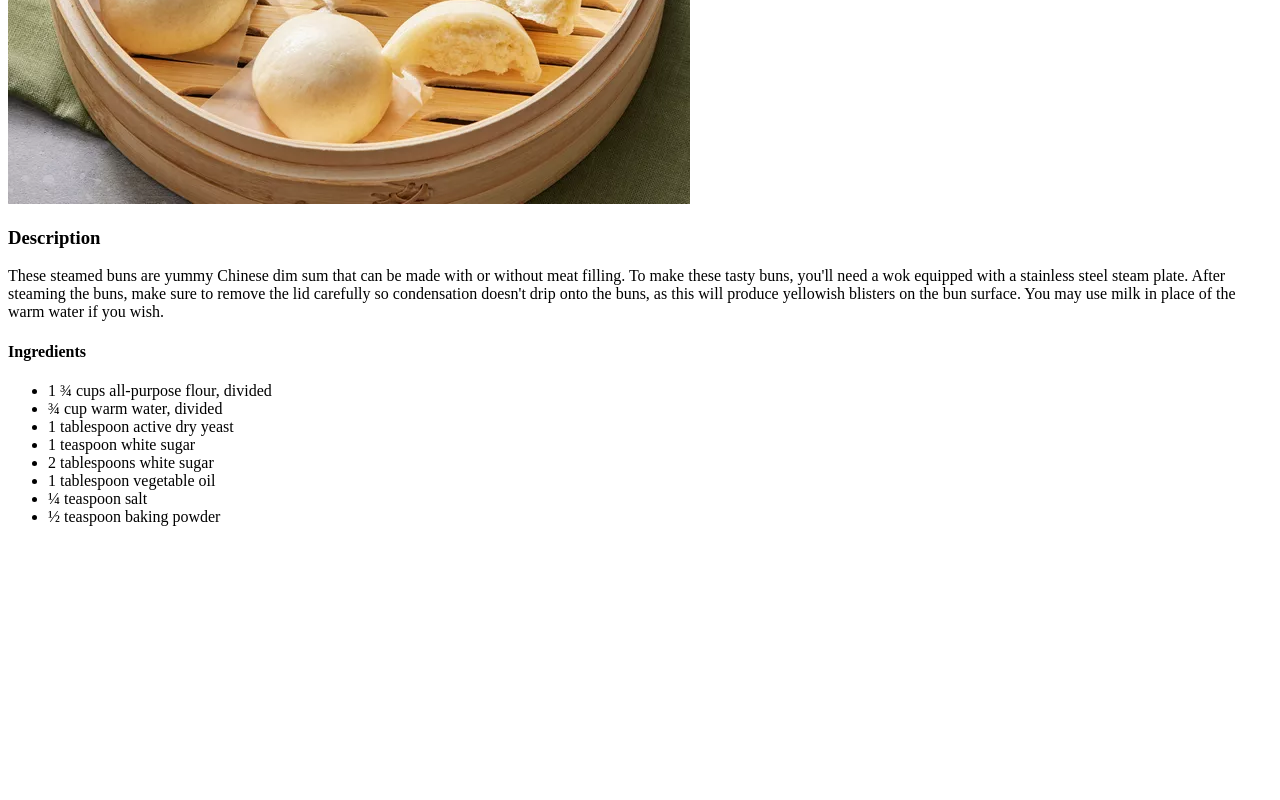
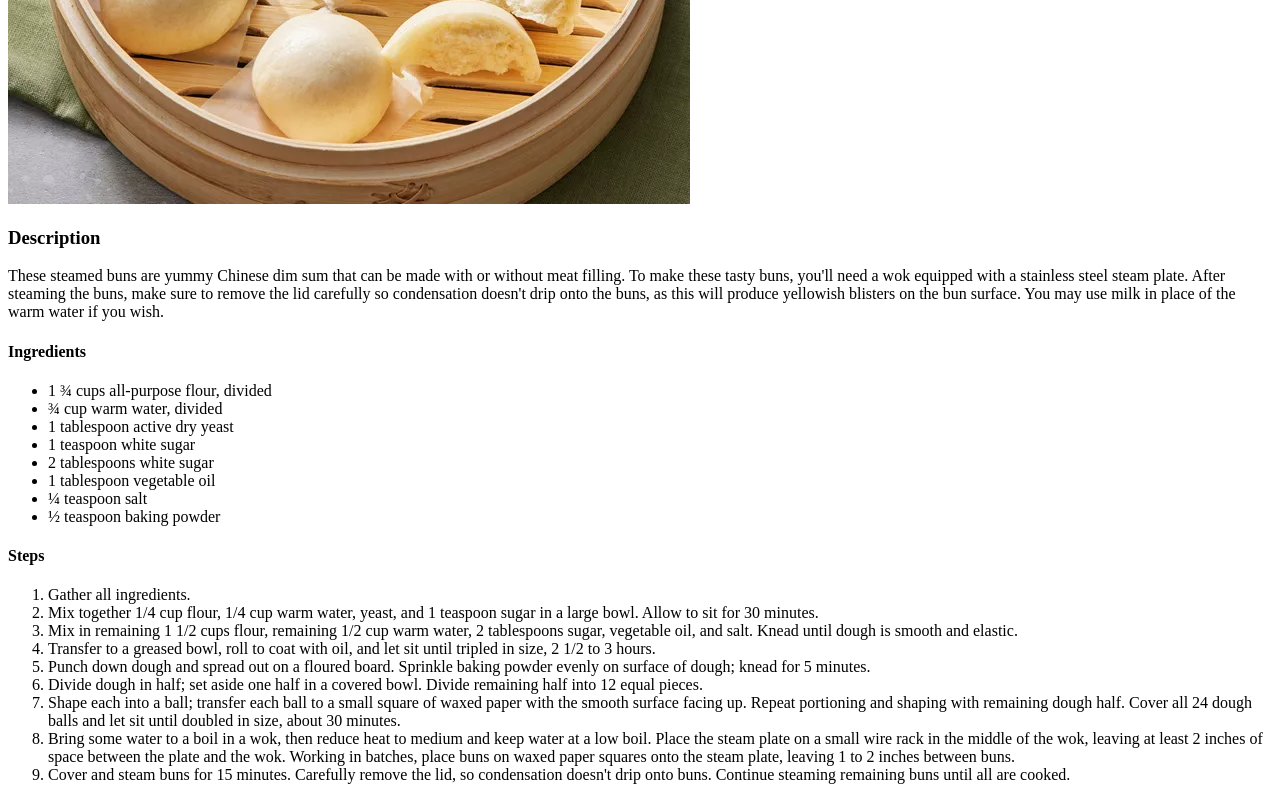
Before and after one commit to ThembelihleN/odin-recipes, a plain HTML site: page recipes/steamed-buns.html in a window 1280 px wide. Shown: the part 388-1188 px from the top of the page. Before the commit the page ends 930 px from the top, so only its background shows below. Drawn offline with Linux system fonts and the light colour scheme.

Commit message:
Added the cooking steps

```diff
--- a/recipes/steamed-buns.html
+++ b/recipes/steamed-buns.html
@@ -28,5 +28,38 @@
             <li>½ teaspoon baking powder</li>
         </ul>
 
+        <h4>Steps</h4>
+        <ol>
+            <li>Gather all ingredients.</li>
+            <li>Mix together 1/4 cup flour, 1/4 cup warm water,
+                yeast, and 1 teaspoon sugar in a large bowl.
+                Allow to sit for 30 minutes.</li>
+            <li>Mix in remaining 1 1/2 cups flour, remaining
+                1/2 cup warm water, 2 tablespoons sugar, vegetable
+                oil, and salt. Knead until dough is smooth and
+                elastic.</li>
+            <li>Transfer to a greased bowl, roll to coat with oil,
+                and let sit until tripled in size, 2 1/2 to 3 hours.</li>
+            <li>Punch down dough and spread out on a floured board.
+                Sprinkle baking powder evenly on surface of dough;
+                knead for 5 minutes.</li>
+            <li>Divide dough in half; set aside one half in a covered
+                bowl. Divide remaining half into 12 equal pieces.</li>
+            <li>Shape each into a ball; transfer each ball to a small
+                square of waxed paper with the smooth surface facing up.
+                Repeat portioning and shaping with remaining dough half.
+                Cover all 24 dough balls and let sit until doubled in
+                size, about 30 minutes.</li>
+            <li>Bring some water to a boil in a wok, then reduce heat
+                to medium and keep water at a low boil. Place the steam
+                plate on a small wire rack in the middle of the wok,
+                leaving at least 2 inches of space between the plate and
+                the wok. Working in batches, place buns on waxed paper
+                squares onto the steam plate, leaving 1 to 2 inches
+                between buns.</li>
+            <li>Cover and steam buns for 15 minutes. Carefully remove
+                the lid, so condensation doesn't drip onto buns. Continue
+                steaming remaining buns until all are cooked.</li>
+        </ol>
 </body>
 </html>
```
